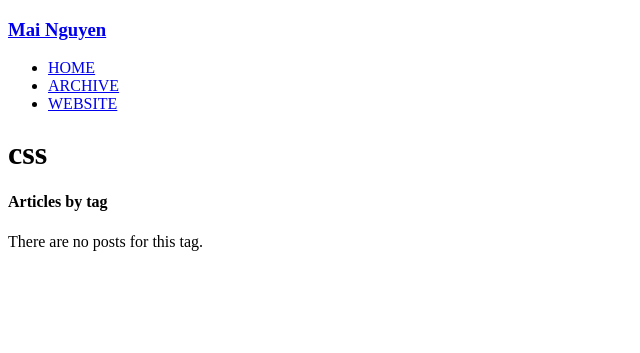
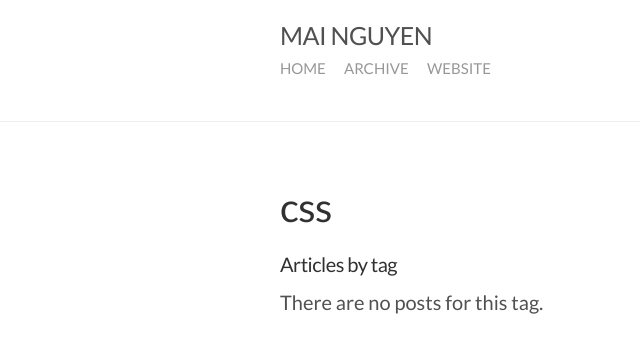
Before and after one commit to mxngyn/blog, a Jekyll site: the page built from blog/tag/css.md, in a window 1280 px wide. Shown: the top 353 px of the page, without its empty margins (0-640 px from the left). Built offline with Jekyll 4.4.1, drawn with Linux system fonts in a browser that asks for light colours; Markdown is read by kramdown in place of the engine named in the settings.

Commit message:
Fix CSS href

```diff
--- a/_includes/head.html
+++ b/_includes/head.html
@@ -14,10 +14,10 @@
   </title>
 
   <!-- CSS -->
-  <link rel="stylesheet" href="public/css/poole.css">
-  <link rel="stylesheet" href="public/css/syntax.css">
-  <link rel="stylesheet" href="public/css/lanyon.css">
-  <link rel="stylesheet" href="public/css/custom.css">
+  <link rel="stylesheet" href="/public/css/poole.css">
+  <link rel="stylesheet" href="/public/css/syntax.css">
+  <link rel="stylesheet" href="/public/css/lanyon.css">
+  <link rel="stylesheet" href="/public/css/custom.css">
   <link href="http://fonts.googleapis.com/css?family=Lato:400,700,400italic,700italic" rel="stylesheet" type="text/css">
 
   <!-- RSS -->
```
